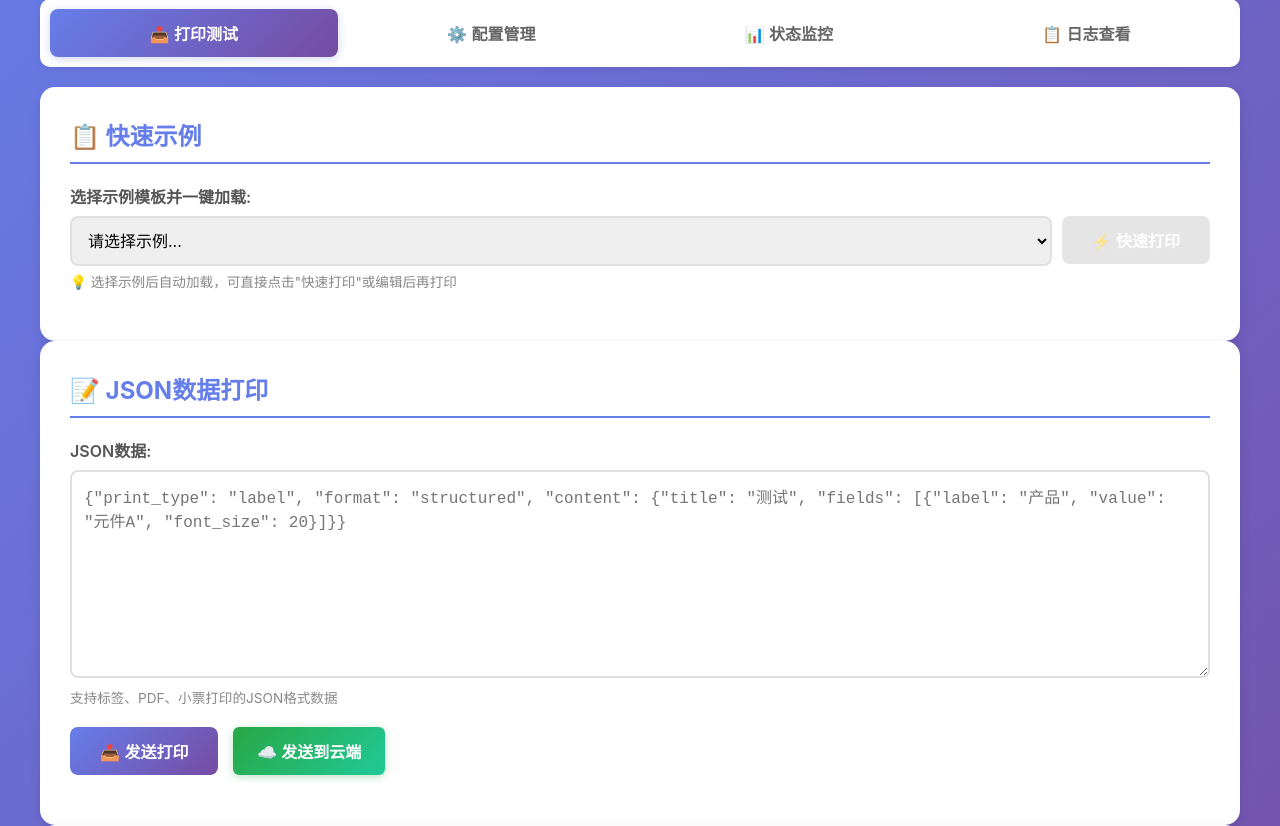
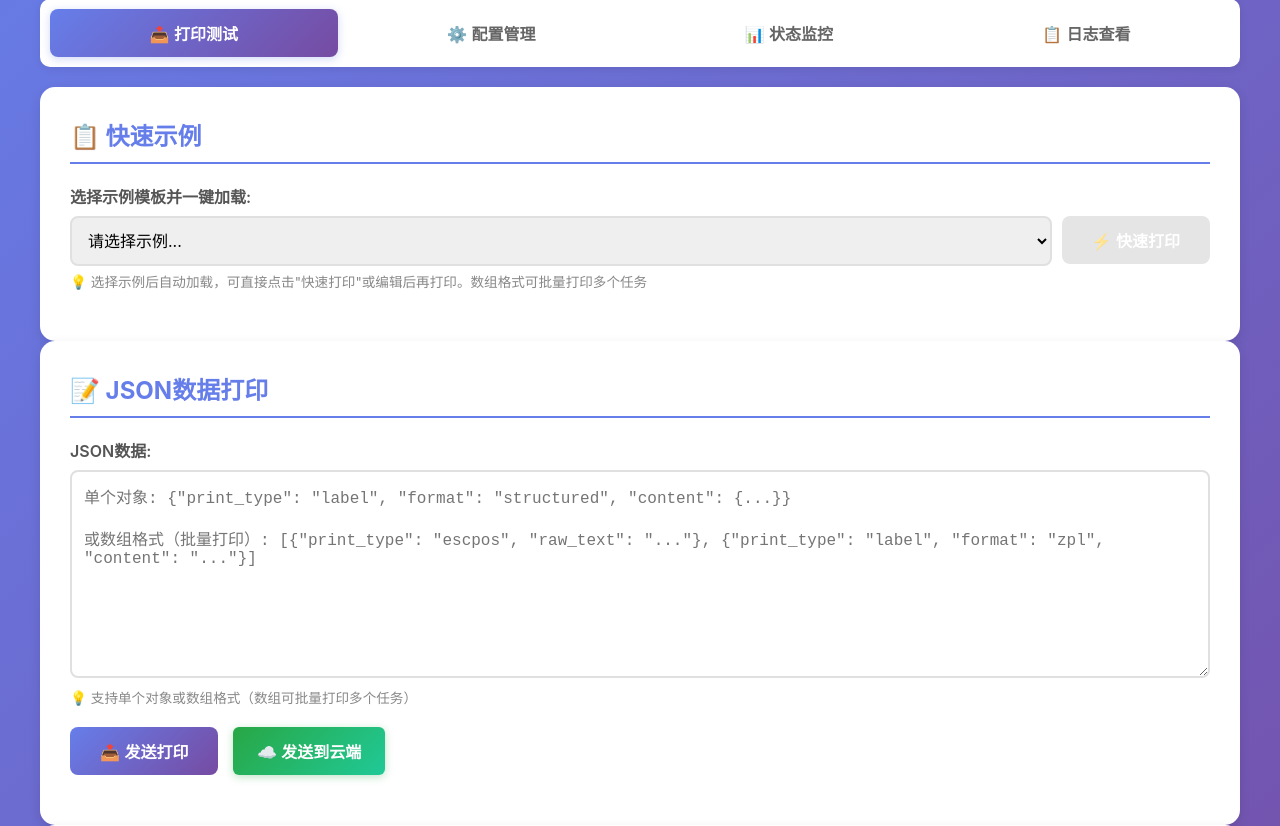
Before and after one commit to routon0214/label-printing-server, a FastAPI app: template templates/index.html in a window 1280 px wide. Shown: the part 223-1049 px from the top of the page. Run offline with FastAPI, Linux system fonts and the light colour scheme; the template is opened without the code that fills it, so the values that code supplies are empty.

Commit message:
修改数组支持

```diff
--- a/templates/index.html
+++ b/templates/index.html
@@ -61,12 +61,15 @@
                                         <option value="deli_receipt">ESC/POS小票（结构化）</option>
                                         <option value="deli_raw">ESC/POS小票（纯文本）</option>
                                     </optgroup>
+                                    <optgroup label="批量打印（数组格式）">
+                                        <option value="escpos_raw_text_list">ESC/POS批量打印（数组）</option>
+                                    </optgroup>
                                 </select>
                                 <button class="btn btn-primary" onclick="quickPrintExample()" id="quick-print-btn" style="white-space: nowrap; min-width: 120px;" disabled>
                                     <span>⚡ 快速打印</span>
                                 </button>
                             </div>
-                            <small>💡 选择示例后自动加载，可直接点击"快速打印"或编辑后再打印</small>
+                            <small>💡 选择示例后自动加载，可直接点击"快速打印"或编辑后再打印。数组格式可批量打印多个任务</small>
                         </div>
 
                         <div id="example-preview-mini" class="example-preview-mini" style="display: none;">
@@ -90,8 +93,8 @@
                         <div class="form-group">
                             <label for="json-input">JSON数据:</label>
                             <textarea id="json-input" name="json_data" rows="10"
-                                      placeholder='{"print_type": "label", "format": "structured", "content": {"title": "测试", "fields": [{"label": "产品", "value": "元件A", "font_size": 20}]}}'></textarea>
-                            <small>支持标签、PDF、小票打印的JSON格式数据</small>
+                                      placeholder='单个对象: {"print_type": "label", "format": "structured", "content": {...}}&#10;&#10;或数组格式（批量打印）: [{"print_type": "escpos", "raw_text": "..."}, {"print_type": "label", "format": "zpl", "content": "..."}]'></textarea>
+                            <small>💡 支持单个对象或数组格式（数组可批量打印多个任务）</small>
                         </div>
 
                         <div class="form-group">
@@ -986,6 +989,18 @@
                 return;
             }
 
+            // 验证数据格式
+            const isArray = Array.isArray(jsonData);
+            if (!isArray && typeof jsonData !== 'object') {
+                showResult(resultDiv, 'JSON数据必须是对象或数组', 'error');
+                return;
+            }
+
+            if (isArray && jsonData.length === 0) {
+                showResult(resultDiv, '数组不能为空', 'error');
+                return;
+            }
+
             btn.disabled = true;
             btn.querySelector('.btn-text').style.display = 'none';
             btn.querySelector('.btn-loading').style.display = 'inline';
@@ -1003,7 +1018,38 @@
                 const data = await response.json();
 
                 if (data.success) {
-                    showResult(resultDiv, data.message || '打印任务已发送', 'success');
+                    // 如果是数组格式，显示详细信息
+                    if (isArray && data.total !== undefined) {
+                        let message = `✅ ${data.message || '批量打印任务处理完成'}`;
+                        if (data.total > 0) {
+                            message += `\n📊 总计: ${data.total} 个任务`;
+                            message += `\n✅ 成功: ${data.success_count} 个`;
+                            if (data.failed_count > 0) {
+                                message += `\n❌ 失败: ${data.failed_count} 个`;
+                            }
+                            if (data.task_ids && data.task_ids.length > 0) {
+                                message += `\n🆔 任务ID: ${data.task_ids.slice(0, 3).join(', ')}${data.task_ids.length > 3 ? '...' : ''}`;
+                            }
+                        }
+                        showResult(resultDiv, message, 'success');
+
+                        // 如果有失败的任务，显示详细信息
+                        if (data.failed_count > 0 && data.results) {
+                            const failedTasks = data.results.filter(r => !r.success);
+                            if (failedTasks.length > 0) {
+                                setTimeout(() => {
+                                    let errorDetails = '失败任务详情:\n';
+                                    failedTasks.forEach(task => {
+                                        errorDetails += `任务 ${task.index + 1}: ${task.error || '未知错误'}\n`;
+                                    });
+                                    alert(errorDetails);
+                                }, 500);
+                            }
+                        }
+                    } else {
+                        // 单个对象格式，显示简单消息
+                        showResult(resultDiv, data.message || '打印任务已发送', 'success');
+                    }
                 } else {
                     showResult(resultDiv, data.error || '打印失败', 'error');
                 }
@@ -1062,14 +1108,17 @@
 
         // 显示结果消息
         function showResult(element, message, type) {
-            element.textContent = message;
+            // 支持多行消息（保留换行符）
+            element.innerHTML = message.replace(/\n/g, '<br>');
             element.className = 'result-message ' + (type === 'success' ? 'result-success' : 'result-error');
             element.style.display = 'block';
 
+            // 根据消息长度调整显示时间
+            const displayTime = message.length > 100 ? 5000 : 3000;
             if (type === 'success') {
                 setTimeout(() => {
                     element.style.display = 'none';
-                }, 3000);
+                }, displayTime);
             }
         }
 
@@ -1132,6 +1181,28 @@
             }
 
             try {
+                // 特殊处理：直接加载数组格式的示例文件
+                if (exampleId === 'escpos_raw_text_list') {
+                    const response = await fetch('/api/examples/escpos_raw_text_list');
+                    const data = await response.json();
+
+                    if (data.success) {
+                        // 数组格式的数据
+                        const arrayData = Array.isArray(data.data) ? data.data : [data.data];
+                        document.getElementById('json-input').value = JSON.stringify(arrayData, null, 2);
+
+                        // 显示预览
+                        document.getElementById('example-title-mini').textContent = 'ESC/POS批量打印（数组格式）';
+                        document.getElementById('example-desc-mini').textContent = `- 包含 ${arrayData.length} 个打印任务`;
+                        document.getElementById('example-code').textContent = JSON.stringify(arrayData, null, 2);
+                        previewMini.style.display = 'block';
+                        quickPrintBtn.disabled = false;
+
+                        showResult(document.getElementById('json-result'), `✓ 数组示例已加载（${arrayData.length}个任务），可直接批量打印`, 'success');
+                        return;
+                    }
+                }
+
                 // 从缓存或API获取示例数据
                 let exampleData;
                 if (examplesCache[exampleId]) {
@@ -1155,8 +1226,11 @@
                 document.getElementById('json-input').value = JSON.stringify(exampleData.data, null, 2);
 
                 // 显示简化预览
+                const isArray = Array.isArray(exampleData.data);
                 document.getElementById('example-title-mini').textContent = exampleData.example.title;
-                document.getElementById('example-desc-mini').textContent = '- ' + exampleData.example.desc;
+                document.getElementById('example-desc-mini').textContent = isArray
+                    ? `- ${exampleData.example.desc} (${exampleData.data.length}个任务)`
+                    : '- ' + exampleData.example.desc;
                 document.getElementById('example-code').textContent = JSON.stringify(exampleData.data, null, 2);
                 previewMini.style.display = 'block';
 
@@ -1164,7 +1238,10 @@
                 quickPrintBtn.disabled = false;
 
                 // 提示
-                showResult(document.getElementById('json-result'), '✓ 示例已自动加载，可直接打印或编辑', 'success');
+                const loadMsg = isArray
+                    ? `✓ 数组示例已自动加载（${exampleData.data.length}个任务），可直接批量打印或编辑`
+                    : '✓ 示例已自动加载，可直接打印或编辑';
+                showResult(document.getElementById('json-result'), loadMsg, 'success');
             } catch (error) {
                 console.error('加载示例失败:', error);
                 showResult(document.getElementById('json-result'), '加载示例失败: ' + error.message, 'error');
@@ -1201,6 +1278,13 @@
                 return;
             }
 
+            // 验证数据格式
+            const isArray = Array.isArray(jsonData);
+            if (!isArray && typeof jsonData !== 'object') {
+                showResult(resultDiv, 'JSON数据必须是对象或数组', 'error');
+                return;
+            }
+
             jsonBtn.disabled = true;
             jsonBtn.querySelector('.btn-text').style.display = 'none';
             jsonBtn.querySelector('.btn-loading').style.display = 'inline';
@@ -1218,7 +1302,16 @@
                 const data = await response.json();
 
                 if (data.success) {
-                    showResult(resultDiv, '⚡ ' + (data.message || '打印任务已发送'), 'success');
+                    // 如果是数组格式，显示详细信息
+                    if (isArray && data.total !== undefined) {
+                        let message = `⚡ ${data.message || '批量打印任务处理完成'}`;
+                        if (data.total > 0) {
+                            message += ` (${data.success_count}/${data.total} 成功)`;
+                        }
+                        showResult(resultDiv, message, 'success');
+                    } else {
+                        showResult(resultDiv, '⚡ ' + (data.message || '打印任务已发送'), 'success');
+                    }
                 } else {
                     showResult(resultDiv, data.error || '打印失败', 'error');
                 }
--- a/web_app.py
+++ b/web_app.py
@@ -1406,6 +1406,30 @@ async def get_examples(username: str = Depends(verify_credentials)):
 async def get_example_data(example_id: str, username: str = Depends(verify_credentials)):
     """获取指定示例的数据"""
     try:
+        # 特殊处理：直接读取数组格式的示例文件
+        if example_id == 'escpos_raw_text_list':
+            file_path = get_resource_path('data/test_samples/escpos_raw_text_list.json')
+            if not os.path.exists(file_path):
+                return JSONResponse(
+                    status_code=404,
+                    content={"success": False, "error": f"示例文件不存在: {file_path}"}
+                )
+
+            # 读取文件内容（数组格式）
+            with open(file_path, 'r', encoding='utf-8') as f:
+                data = json.load(f)
+
+            return JSONResponse({
+                "success": True,
+                "example": {
+                    "id": "escpos_raw_text_list",
+                    "title": "ESC/POS批量打印（数组格式）",
+                    "desc": f"包含 {len(data) if isinstance(data, list) else 1} 个打印任务的数组格式示例",
+                    "category": "批量打印（数组格式）"
+                },
+                "data": data
+            })
+
         # 读取示例配置
         examples_file = get_resource_path('data/test_samples/examples.json')
         if not os.path.exists(examples_file):
```
Also changed, not shown: data/test_samples/escpos_raw_text_list.json (added, +10 -0 lines).
